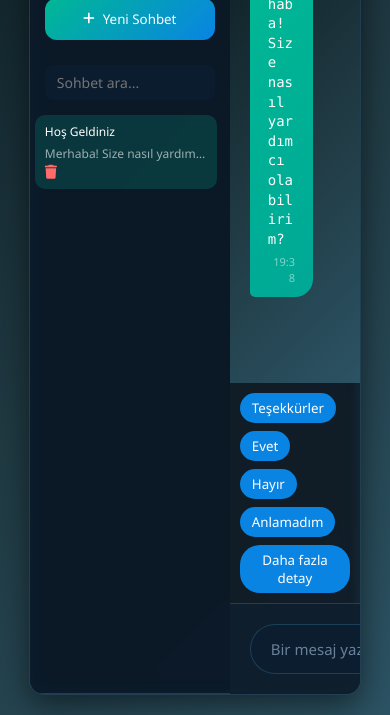
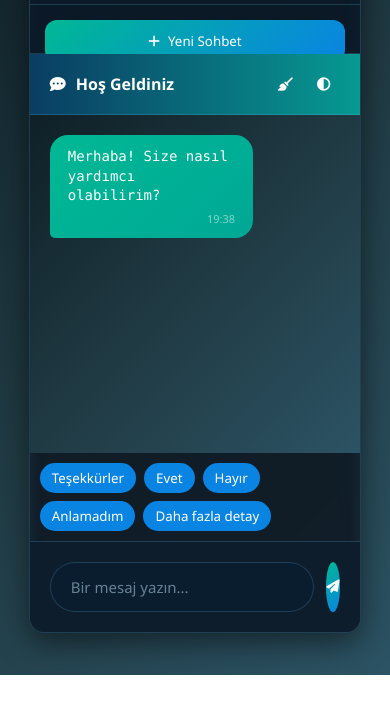
Before and after one commit to MOzcelik14/ILEFBotHTML, a plain HTML site: page index.html in a window 390 px wide. Shown: the part 169-884 px from the top of the page. After the commit the page ends 844 px from the top, so only its background shows below. Drawn offline with Linux system fonts and the light colour scheme.

Commit message:
Update index.html

```diff
--- a/index.html
+++ b/index.html
@@ -71,52 +71,6 @@ body.light #search-input{background:#eee;color:#111;}
 .short-replies button {padding:6px 12px;border:none;border-radius:20px;cursor:pointer;background:#0984e3;color:white;transition:0.2s;}
 .short-replies button:hover {background:#00cec9;}
 body.light .short-replies button{background:#90e0ef;color:#111;}
-
-  @media (max-width:900px){
-    .app-container {
-        flex-direction: row; /* horizontal kalacak */
-        height: 100vh;
-    }
-
-    .sidebar {
-        width: 200px; /* daralabilir */
-        min-width: 120px; /* çok küçülmesin */
-        height: 100%;
-        overflow-y: auto;
-    }
-
-    .chat-history {
-        display: flex;
-        flex-direction: column;
-        overflow-y: auto;
-        max-height: 100%;
-        padding: 5px;
-    }
-
-    .chat-item {
-        font-size: 12px; /* yazılar ufalıyor */
-        padding: 8px 10px;
-        margin-bottom: 6px;
-        min-width: auto;
-    }
-
-    .chat-main {
-        flex: 1; /* kalan alanı kaplasın */
-        display: flex;
-        flex-direction: column;
-        min-width: 0;
-    }
-
-    #chat-messages {
-        flex: 1;
-        overflow-y: auto;
-    }
-
-    #chat-input {
-        flex-shrink: 0;
-        width: 100%;
-    }
-}
 
 
 </style>
```
